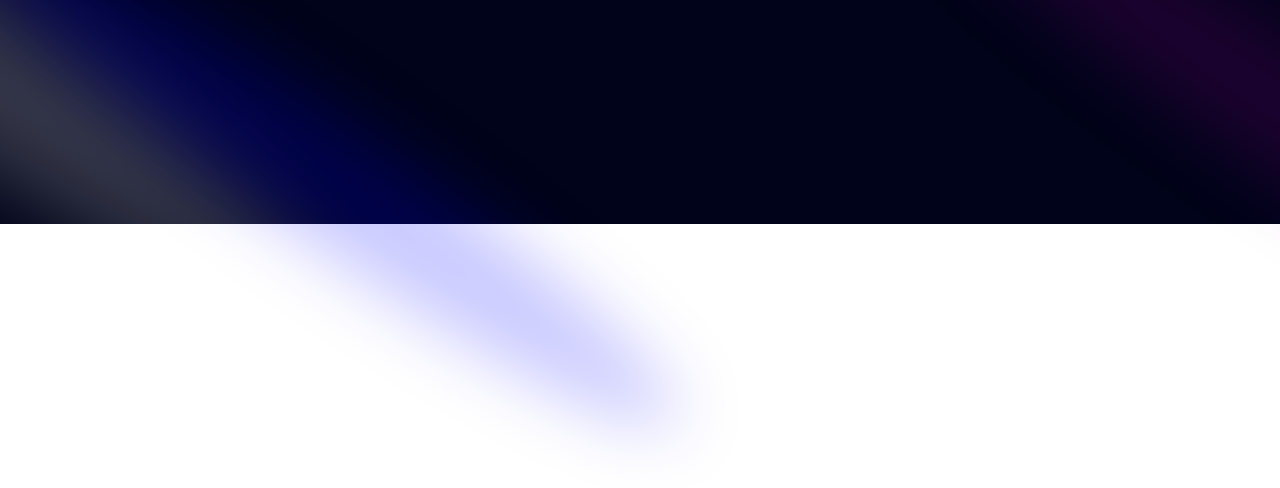
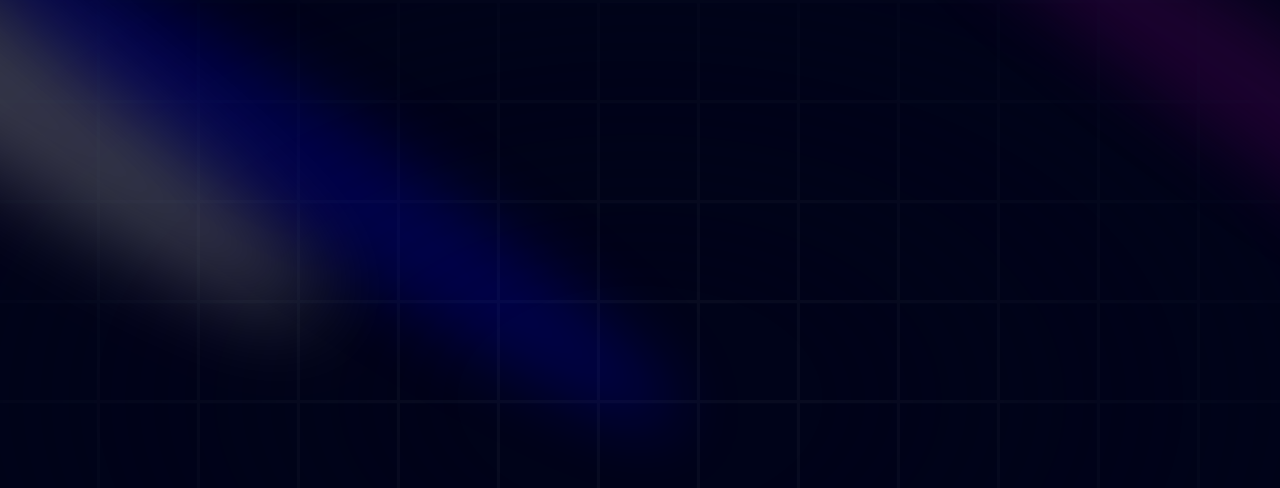
Before and after one commit to shoaib-fateh/modern-portfolio21, a Next.js app: page / in a window 1280 px wide. Shown: the top 488 px of the page. Built offline with nearby package versions, Linux system fonts and the light colour scheme.

Commit message:
added theme provider

```diff
--- a/app/layout.tsx
+++ b/app/layout.tsx
@@ -2,6 +2,7 @@
 import { Inter } from "next/font/google";
 
 import "./globals.css";
+import { ThemeProvider } from "./provider";
 const inter = Inter({ subsets: ["latin"] });
 
 export const metadata: Metadata = {
@@ -16,7 +17,16 @@
 }) {
   return (
     <html lang="en">
-      <body className={`${inter.className}`}>{children}</body>
+      <body className={`${inter.className}`}>
+        <ThemeProvider
+          attribute="class"
+          defaultTheme="dark"
+          enableSystem
+          disableTransitionOnChange
+        >
+          {children}
+        </ThemeProvider>
+      </body>
     </html>
   );
 }
--- /dev/null
+++ b/app/provider.tsx
@@ -0,0 +1,10 @@
+"use client";
+
+import * as React from "react";
+import { ThemeProvider as NextThemesProvider } from "next-themes";
+
+import { type ThemeProviderProps } from "next-themes/dist/types";
+
+export function ThemeProvider({ children, ...props }: ThemeProviderProps) {
+  return <NextThemesProvider {...props}>{children}</NextThemesProvider>;
+}
--- a/components/Hero.tsx
+++ b/components/Hero.tsx
@@ -10,6 +10,16 @@
       />
       <Spotlight className="top-10 left-full h-[80vh] w-[50vw]" fill="purple" />
       <Spotlight className="top-28 left-80 h-[80vh] w-[50wh]" fill="blue" />
+
+      <div
+        className="h-screen w-full dark:bg-black-100 bg-white dark:bg-grid-white/[0.03] bg-grid-black-100/[0.2]
+       absolute top-0 left-0 flex items-center justify-center"
+      >
+        <div
+          className="absolute pointer-events-none inset-0 flex items-center justify-center dark:bg-black-100
+         bg-white [mask-image:radial-gradient(ellipse_at_center,transparent_20%,black)]"
+        />
+      </div>
     </div>
   );
 }
```
